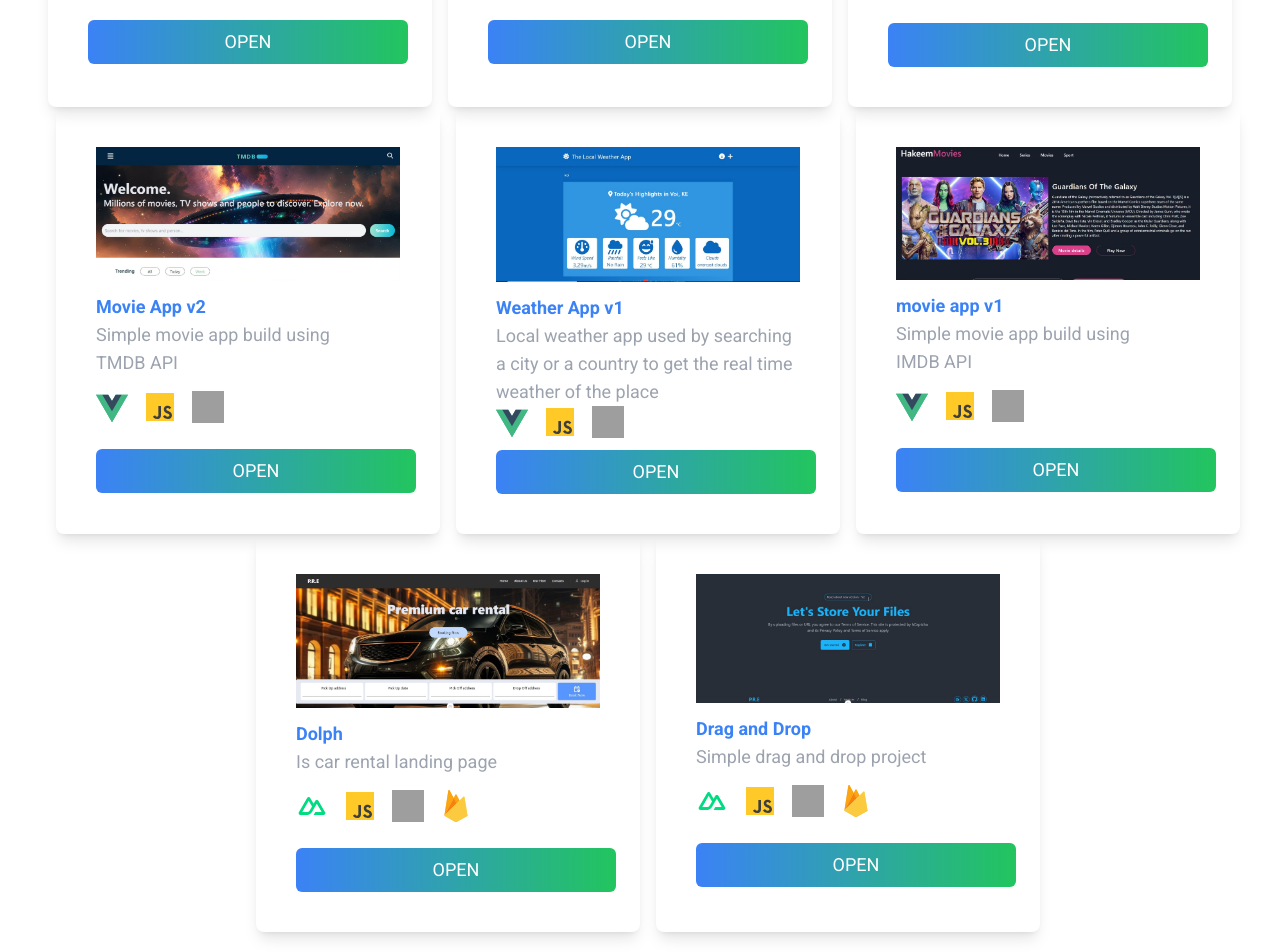
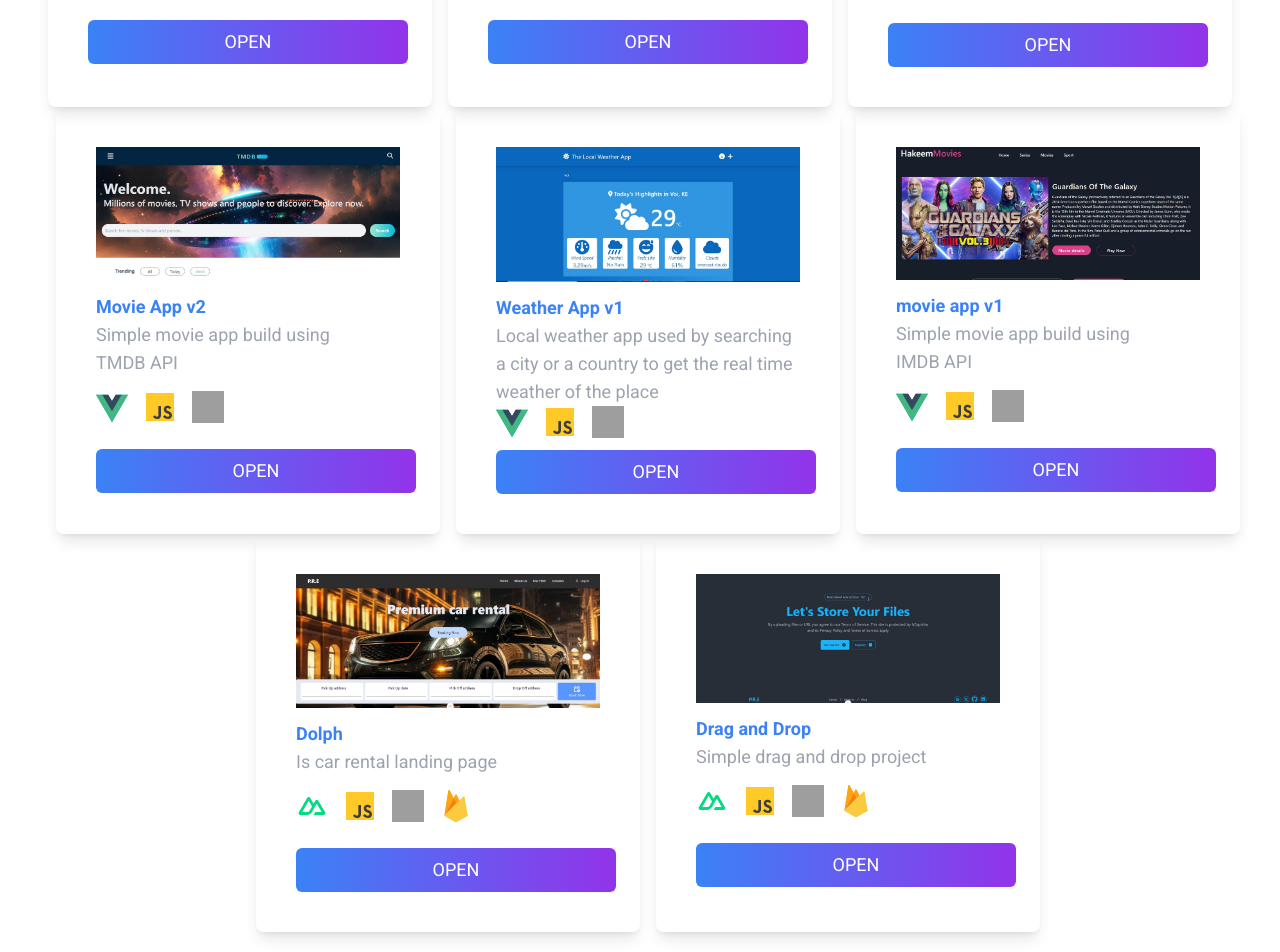
Before and after one commit to Paulhakeem/portfolio, a Vue app: page /projects in a window 1280 px wide. Shown: the part 421-1373 px from the top of the page. Built offline with nearby package versions, Linux system fonts and the light colour scheme; grey boxes are pictures that could not be loaded; a web font is replaced by a local one; what vue3-lottie would draw is missing.

Commit message:
Done with buttns

```diff
--- a/src/components/Contacts.vue
+++ b/src/components/Contacts.vue
@@ -93,7 +93,7 @@
         </div>
         <button
           type="submit"
-          class="bg-gradient-to-l from-blue-600 via-green-500 to-blue-600 w-full p-3 text-sm font-bold tracking-wider uppercase rounded text-white cursor-pointer hover:animate-bounce"
+          class="bg-gradient-to-l from-blue-600 via-purple-600 to-blue-600 w-full p-3 text-sm font-bold tracking-wider uppercase rounded text-white cursor-pointer hover:animate-bounce"
         >
           Send Message
         </button>
--- a/src/components/Projects.vue
+++ b/src/components/Projects.vue
@@ -35,9 +35,9 @@ import Contacts from "./Contacts.vue"
             </div>
             <a href="https://ai-car-six.vercel.app/" target="_blank">
               <button
-                class="bg-gradient-to-r from-blue-500 via-ogray-500 to-green-500 text-white rounded-md p-2 w-80 text-lg mt-3 uppercase hover:animate-bounce"
+                class="bg-gradient-to-r from-blue-500 via-ogray-500 to-purple-600 text-white rounded-md p-2 w-80 text-lg mt-3 uppercase hover:animate-bounce"
               >
-                Open
+                view
               </button>
             </a>
           </div>
@@ -64,9 +64,9 @@ import Contacts from "./Contacts.vue"
             </div>
             <a href="https://budget-app-eight-puce.vercel.app/" target="_blank">
               <button
-                class="bg-gradient-to-l from-blue-500 via-ogray-500 to-green-500 text-white rounded-md p-2 w-80 text-lg mt-3 uppercase hover:animate-bounce"
+                class="bg-gradient-to-l from-blue-500 via-ogray-500 to-purple-600 text-white rounded-md p-2 w-80 text-lg mt-3 uppercase hover:animate-bounce"
               >
-                Open
+               view
               </button>
             </a>
           </div>
@@ -92,9 +92,9 @@ import Contacts from "./Contacts.vue"
             </div>
             <a href="https://notebook-azure-delta.vercel.app/" target="_blank">
               <button
-                class="bg-gradient-to-r from-blue-500 via-ogray-500 to-green-500 text-white rounded-md p-2 w-80 text-lg mt-3 uppercase hover:animate-bounce"
+                class="bg-gradient-to-r from-blue-500 via-ogray-500 to-purple-600 text-white rounded-md p-2 w-80 text-lg mt-3 uppercase hover:animate-bounce"
               >
-                Open
+                view
               </button>
             </a>
           </div>
@@ -103,7 +103,7 @@ import Contacts from "./Contacts.vue"
       <div class="justify-center text-center">
         <RouterLink to="/projects">
           <button
-            class="bg-gradient-to-br from-blue-500 via-ogray-500 to-green-500 text-white rounded-md p-2 size-60 text-lg mt-3 uppercase hover:animate-bounce"
+            class="bg-gradient-to-br from-blue-500 via-ogray-500 to-purple-600 text-white rounded-md p-2 size-60 text-lg mt-3 uppercase hover:animate-bounce"
           >
             More
             <i class="fa-solid fa-circle-chevron-right"></i>
--- a/src/views/projects.vue
+++ b/src/views/projects.vue
@@ -25,7 +25,7 @@
           </div>
           <a href="https://medusa-sooty-nine.vercel.app/" target="_blank">
             <button
-              class="bg-gradient-to-r from-blue-500 via-ogray-500 to-green-500 text-white rounded-md p-2 w-80 text-lg mt-3 uppercase hover:animate-bounce"
+              class="bg-gradient-to-r from-blue-500 via-ogray-500 to-purple-600 text-white rounded-md p-2 w-80 text-lg mt-3 uppercase hover:animate-bounce"
             >
               Open
             </button>
@@ -54,7 +54,7 @@
           </div>
           <a href="https://realtime-todo-inky.vercel.app/" target="_blank">
             <button
-              class="bg-gradient-to-r from-blue-500 via-ogray-500 to-green-500 text-white rounded-md p-2 w-80 text-lg mt-3 uppercase hover:animate-bounce"
+              class="bg-gradient-to-r from-blue-500 via-ogray-500 to-purple-600 text-white rounded-md p-2 w-80 text-lg mt-3 uppercase hover:animate-bounce"
             >
               Open
             </button>
@@ -80,7 +80,7 @@
           </div>
           <a href="https://code-with-paul.vercel.app/" target="_blank">
             <button
-              class="bg-gradient-to-r from-blue-500 via-ogray-500 to-green-500 text-white rounded-md p-2 w-80 text-lg mt-3 uppercase hover:animate-bounce"
+              class="bg-gradient-to-r from-blue-500 via-ogray-500 to-purple-600 text-white rounded-md p-2 w-80 text-lg mt-3 uppercase hover:animate-bounce"
             >
               Open
             </button>
@@ -108,7 +108,7 @@
           </div>
           <a href="https://pre-movies.vercel.app/" target="_blank">
             <button
-              class="bg-gradient-to-r from-blue-500 via-ogray-500 to-green-500 text-white rounded-md p-2 w-80 text-lg mt-3 uppercase hover:animate-bounce"
+              class="bg-gradient-to-r from-blue-500 via-ogray-500 to-purple-600 text-white rounded-md p-2 w-80 text-lg mt-3 uppercase hover:animate-bounce"
             >
               Open
             </button>
@@ -137,7 +137,7 @@
           </div>
           <a href="https://local-weather-app-red.vercel.app/" target="_blank">
             <button
-              class="bg-gradient-to-r from-blue-500 via-ogray-500 to-green-500 text-white rounded-md p-2 w-80 text-lg mt-3 uppercase hover:animate-bounce"
+              class="bg-gradient-to-r from-blue-500 via-ogray-500 to-purple-600 text-white rounded-md p-2 w-80 text-lg mt-3 uppercase hover:animate-bounce"
             >
               Open
             </button>
@@ -165,7 +165,7 @@
           </div>
           <a href="https://movie-nu-nine.vercel.app/" target="_blank">
             <button
-              class="bg-gradient-to-r from-blue-500 via-ogray-500 to-green-500 text-white rounded-md p-2 w-80 text-lg mt-3 uppercase hover:animate-bounce"
+              class="bg-gradient-to-r from-blue-500 via-ogray-500 to-purple-600 text-white rounded-md p-2 w-80 text-lg mt-3 uppercase hover:animate-bounce"
             >
               Open
             </button>
@@ -194,7 +194,7 @@
           </div>
           <a href="https://dolph-seven.vercel.app/" target="_blank">
             <button
-              class="bg-gradient-to-r from-blue-500 via-ogray-500 to-green-500 text-white rounded-md p-2 w-80 text-lg mt-3 uppercase hover:animate-bounce"
+              class="bg-gradient-to-r from-blue-500 via-ogray-500 to-purple-600 text-white rounded-md p-2 w-80 text-lg mt-3 uppercase hover:animate-bounce"
             >
               Open
             </button>
@@ -231,7 +231,7 @@
             target="_blank"
           >
             <button
-              class="bg-gradient-to-r from-blue-500 via-ogray-500 to-green-500 text-white rounded-md p-2 w-80 text-lg mt-3 uppercase hover:animate-bounce"
+              class="bg-gradient-to-r from-blue-500 via-ogray-500 to-purple-600 text-white rounded-md p-2 w-80 text-lg mt-3 uppercase hover:animate-bounce"
             >
               Open
             </button>
```
